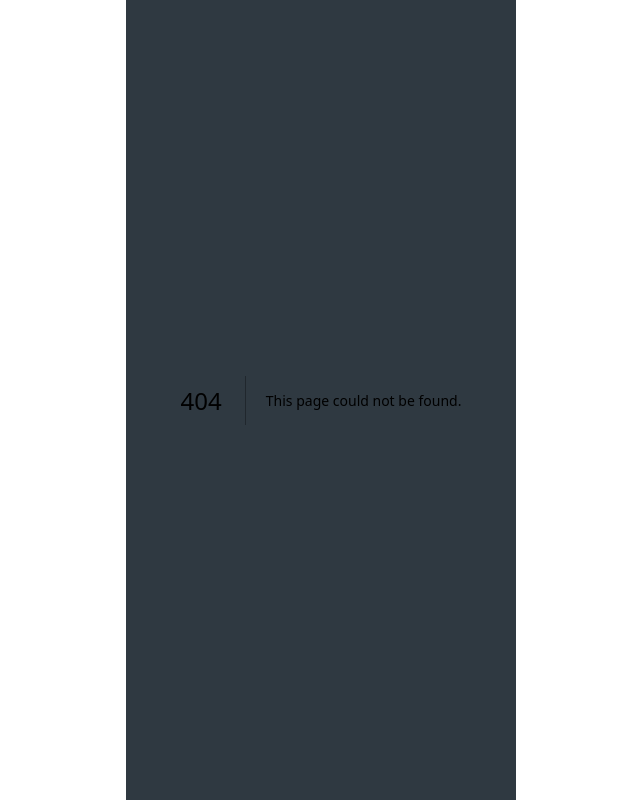
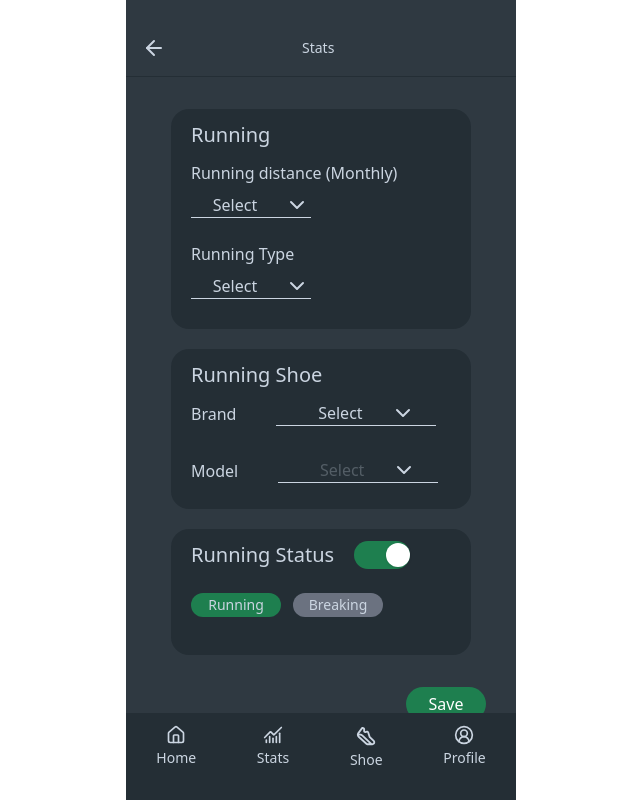
Before and after one commit to ychanwoo/ShoePlan, a Next.js app: page /stats in a window 1280 px wide. Before the commit this address had no page. Shown: the whole page, without its empty margins (319-959 px from the left). Built offline with nearby package versions, Linux system fonts and the light colour scheme.

Commit message:
ui: create stats page UI

```diff
--- /dev/null
+++ b/src/app/stats/page.tsx
@@ -0,0 +1,195 @@
+"use client";
+import HeaderBar from "@/components/common/HeaderBar";
+import { SelectModal } from "@/components/common/SelectModal";
+import TabBar from "@/components/common/TabBar";
+import {
+  BRANDS,
+  DISTANCE_OPTIONS,
+  MODELS,
+  RUNNING_TYPE_OPTIONS,
+} from "@/constants/selectModalOptions";
+import { ChevronDown } from "lucide-react";
+import { useState } from "react";
+
+export default function StatsPage() {
+  const [isRunning, setIsRunning] = useState(true);
+  const [open, setOpen] = useState<
+    null | "brand" | "model" | "distance" | "type"
+  >(null);
+
+  const [value, setValue] = useState({
+    brand: "",
+    model: "",
+    distance: "",
+    type: "",
+  });
+  return (
+    <>
+      <HeaderBar title="Stats" />
+
+      {/* Running modify */}
+      <main className="space-y-5 relative top-13">
+        <div className="text-[#CBD5E1] bg-[#242E35] w-75 h-55 mx-auto pt-3 font-light rounded-2xl">
+          <h2 className="text-xl ml-5 pb-3">Running</h2>
+          {/* distance 선택 */}
+          <div className="flex flex-col gap-y-2 w-75 text-[#CBD5E1] ml-5">
+            <span>Running distance (Monthly)</span>
+            <button
+              className="flex items-center gap-2 border-b border-[#CBD5E1] w-30 justify-center"
+              onClick={() => setOpen("distance")}
+            >
+              <span>{value.distance || "Select"}</span>
+              <ChevronDown className="text-[#CBD5E1] relative left-5" />
+            </button>
+          </div>
+
+          {/* cycle 선택 */}
+          <div className="ml-5 pt-6 flex flex-col gap-y-2 w-75 text-[#CBD5E1]">
+            <span>Running Type</span>
+            <button
+              className="flex items-center gap-2 border-b border-[#CBD5E1] w-30 justify-center disabled:text-[#cbd5e149]"
+              onClick={() => setOpen("type")}
+            >
+              <span>{value.type || "Select"}</span>
+              <ChevronDown className="text-[#CBD5E1] relative left-5" />
+            </button>
+          </div>
+        </div>
+
+        {/* Running shoe */}
+        <div className="text-[#CBD5E1] bg-[#242E35] w-75 h-40 mx-auto pt-3 rounded-2xl font-light">
+          <h2 className="text-xl ml-5 pb-3">Running Shoe</h2>
+          <div className="text-[#CBD5E1] space-y-8">
+            {/* Brand 선택 */}
+            <div className="ml-5 flex items-center gap-x-10 w-75 text-[#CBD5E1]">
+              <span>Brand</span>
+              <button
+                className="flex items-center gap-2 border-b border-[#CBD5E1] w-40 justify-center"
+                onClick={() => setOpen("brand")}
+              >
+                <span>{value.brand || "Select"}</span>
+                <ChevronDown className="text-[#CBD5E1] relative left-5" />
+              </button>
+            </div>
+
+            {/* Model 선택 */}
+            <div className="ml-5 flex items-center gap-x-10 w-75 text-[#CBD5E1]">
+              <span>Model</span>
+              <button
+                disabled={!value.brand}
+                className="flex items-center gap-2 border-b border-[#CBD5E1] w-40 justify-center disabled:text-[#cbd5e149]"
+                onClick={() => setOpen("model")}
+              >
+                <span>{value.model || "Select"}</span>
+                <ChevronDown className="text-[#CBD5E1] relative left-5" />
+              </button>
+            </div>
+          </div>
+        </div>
+
+        {/* Running status */}
+        <div className="text-[#CBD5E1] bg-[#242E35] w-75 h-31.5 mx-auto pt-3 rounded-2xl font-light">
+          <div className="flex gap-x-5">
+            <h2 className="text-xl ml-5 pb-3">Running Status</h2>
+            {/* toggle 구현 */}
+            <div
+              className={`
+                w-14 h-7 flex items-center rounded-full p-2 cursor-pointer
+                transition-colors
+                ${isRunning ? "bg-[#1E7F4F]" : "bg-[#6B7280]"}
+                `}
+            >
+              <div
+                className={`
+                w-6 h-6 bg-white rounded-full shadow
+                transition-transform
+                ${isRunning ? "translate-x-6" : "-translate-x-2"}
+                `}
+              />
+            </div>
+          </div>
+          <div className="flex gap-x-3 pl-5 pt-3">
+            <div className="w-22.5 h-6 bg-[#1E7F4F] rounded-2xl text-sm flex justify-center hover:bg-[#1e7f4ec9]">
+              <button onClick={() => setIsRunning(true)}>Running</button>
+            </div>
+            <div className="w-22.5 h-6 bg-[#6B7280] rounded-2xl text-sm flex justify-center hover:bg-[#6b7280b8]">
+              <button onClick={() => setIsRunning(false)}>Breaking</button>
+            </div>
+          </div>
+        </div>
+
+        {/* Save button */}
+        <div
+          className="w-20 h-8.5 bg-[#1E7F4F] hover:bg-[#1e7f4ece] rounded-2xl text-white
+            flex justify-center
+            relative left-70 top-3 font-light"
+        >
+          <button>Save</button>
+        </div>
+      </main>
+
+      <TabBar />
+
+      {open === "brand" && (
+        <SelectModal
+          openKey="brand"
+          title="Select Brand"
+          options={BRANDS}
+          value={value.brand}
+          onSelect={(item) => {
+            setValue({
+              brand: item,
+              model: "",
+              distance: value.distance,
+              type: value.type,
+            });
+            setOpen(null);
+          }}
+          onClose={() => setOpen(null)}
+        />
+      )}
+
+      {open === "model" && value.brand && (
+        <SelectModal
+          openKey="model"
+          title="Select Model"
+          options={MODELS[value.brand] ?? []}
+          value={value.model}
+          onSelect={(item) => {
+            setValue((prev) => ({ ...prev, model: item }));
+            setOpen(null);
+          }}
+          onClose={() => setOpen(null)}
+        />
+      )}
+
+      {open === "distance" && (
+        <SelectModal
+          openKey="distance"
+          title="Running Distance"
+          options={DISTANCE_OPTIONS}
+          value={value.distance}
+          onSelect={(item) => {
+            setValue((prev) => ({ ...prev, distance: item }));
+            setOpen(null);
+          }}
+          onClose={() => setOpen(null)}
+        />
+      )}
+
+      {open === "type" && (
+        <SelectModal
+          openKey="type"
+          title="Running Type"
+          options={RUNNING_TYPE_OPTIONS}
+          value={value.type}
+          onSelect={(item) => {
+            setValue((prev) => ({ ...prev, type: item }));
+            setOpen(null);
+          }}
+          onClose={() => setOpen(null)}
+        />
+      )}
+    </>
+  );
+}
```
